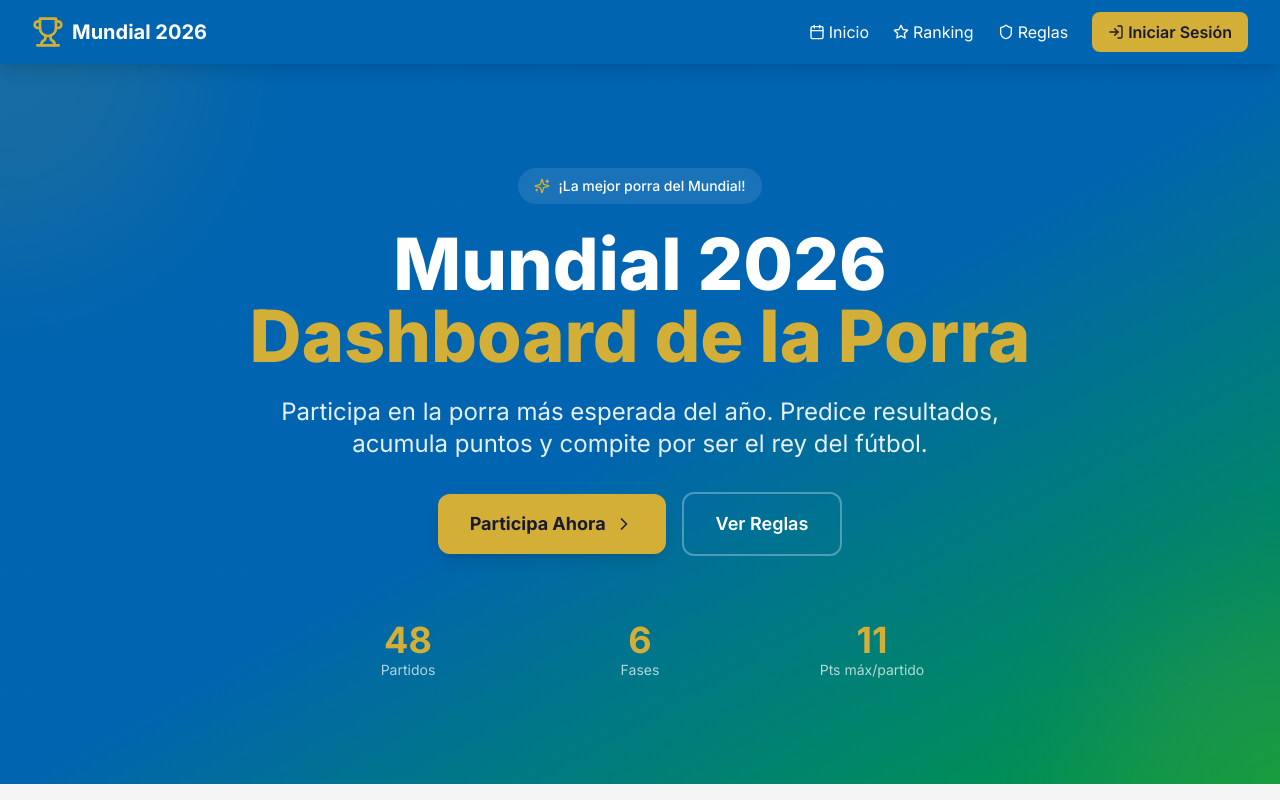
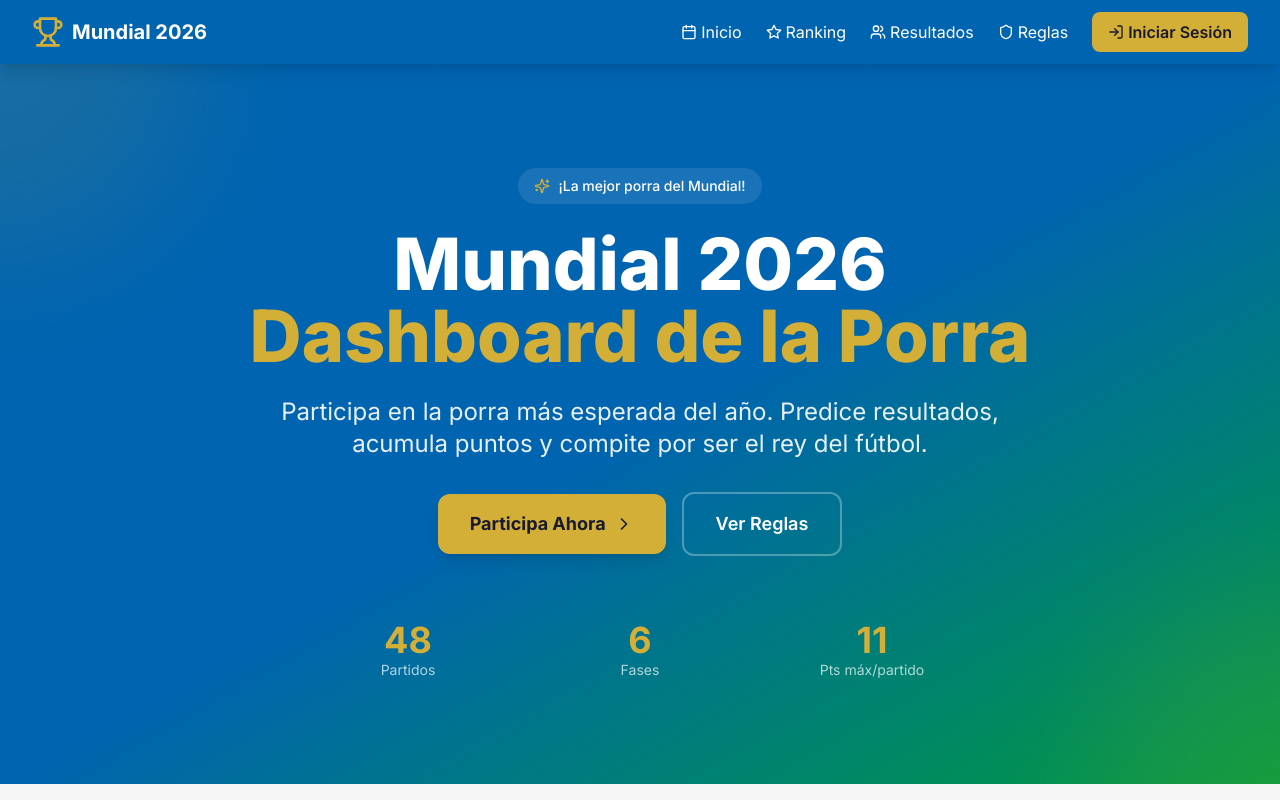
Before and after one commit to pamagent44/Mundial26-V, a Next.js app: page / in a window 1280 px wide. Shown: the top 800 px of the page. Built offline with nearby package versions, Linux system fonts and the light colour scheme.

Commit message:
Add files via upload

```diff
--- a/src/components/Navbar.tsx
+++ b/src/components/Navbar.tsx
@@ -45,6 +45,11 @@ export default function Navbar() {
             <Link href="/ranking" className="text-white hover:text-accent transition-colors flex items-center gap-1">
               <Star className="w-4 h-4" />
               Ranking
+            </Link>
+            {/* ✅ NUEVO: Botón de Resultados añadido al menú principal */}
+            <Link href="/resultados" className="text-white hover:text-accent transition-colors flex items-center gap-1">
+              <Users className="w-4 h-4" />
+              Resultados
             </Link>
             <Link href="/reglas" className="text-white hover:text-accent transition-colors flex items-center gap-1">
               <Shield className="w-4 h-4" />
```
